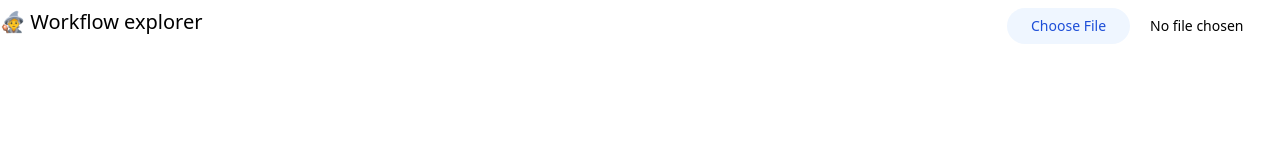
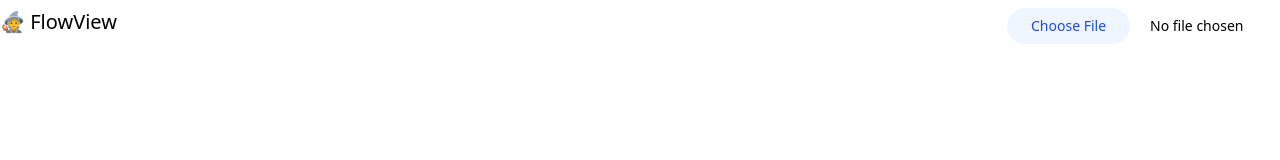
Before and after one commit to cmi-dair/flowview, a SvelteKit app: page / in a window 1280 px wide. Shown: the top 160 px of the page. Built offline with nearby package versions, Linux system fonts and the light colour scheme.

Commit message:
static rendering

```diff
--- a/package.json
+++ b/package.json
@@ -9,10 +9,12 @@
 		"check": "svelte-kit sync && svelte-check --tsconfig ./tsconfig.json",
 		"check:watch": "svelte-kit sync && svelte-check --tsconfig ./tsconfig.json --watch",
 		"lint": "prettier --plugin-search-dir . --check . && eslint .",
-		"format": "prettier --plugin-search-dir . --write ."
+		"format": "prettier --plugin-search-dir . --write .",
+		"deploy": "npm run build && touch build/.nojekyll && npx gh-pages -d build -t true"
 	},
 	"devDependencies": {
 		"@sveltejs/adapter-auto": "^1.0.0",
+		"@sveltejs/adapter-static": "^1.0.0",
 		"@sveltejs/kit": "^1.0.0",
 		"@typescript-eslint/eslint-plugin": "^5.45.0",
 		"@typescript-eslint/parser": "^5.45.0",
@@ -20,6 +22,7 @@
 		"eslint": "^8.28.0",
 		"eslint-config-prettier": "^8.5.0",
 		"eslint-plugin-svelte3": "^4.0.0",
+		"gh-pages": "^4.0.0",
 		"postcss": "^8.4.20",
 		"prettier": "^2.8.0",
 		"prettier-plugin-svelte": "^2.8.1",
--- /dev/null
+++ b/src/routes/+layout.ts
@@ -0,0 +1 @@
+export const prerender = true;
--- a/src/routes/+page.svelte
+++ b/src/routes/+page.svelte
@@ -84,7 +84,7 @@
 
 <div class="container mx-auto flex flex-col h-screen p-0 m-0">
 	<div class="text-xl mt-2 flex flex-row">
-		<span class="font-medium">&#129497; Workflow explorer</span>
+		<span class="font-medium">&#129497; FlowView</span>
 		{#if $wf_data}
 			<span class="mx-2">&minus;</span><span class="font-light">{$wf_data?.meta.pipeline_name}</span
 			>
```
Also changed, not shown: 2 other files (tests, documents, lock files or other folders).
